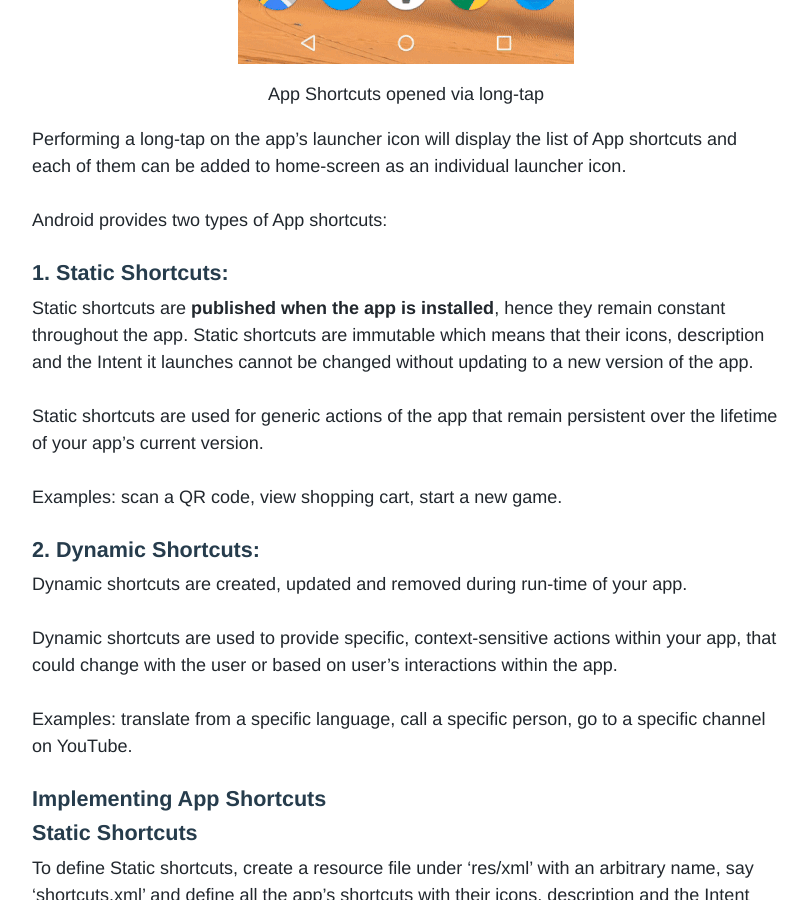
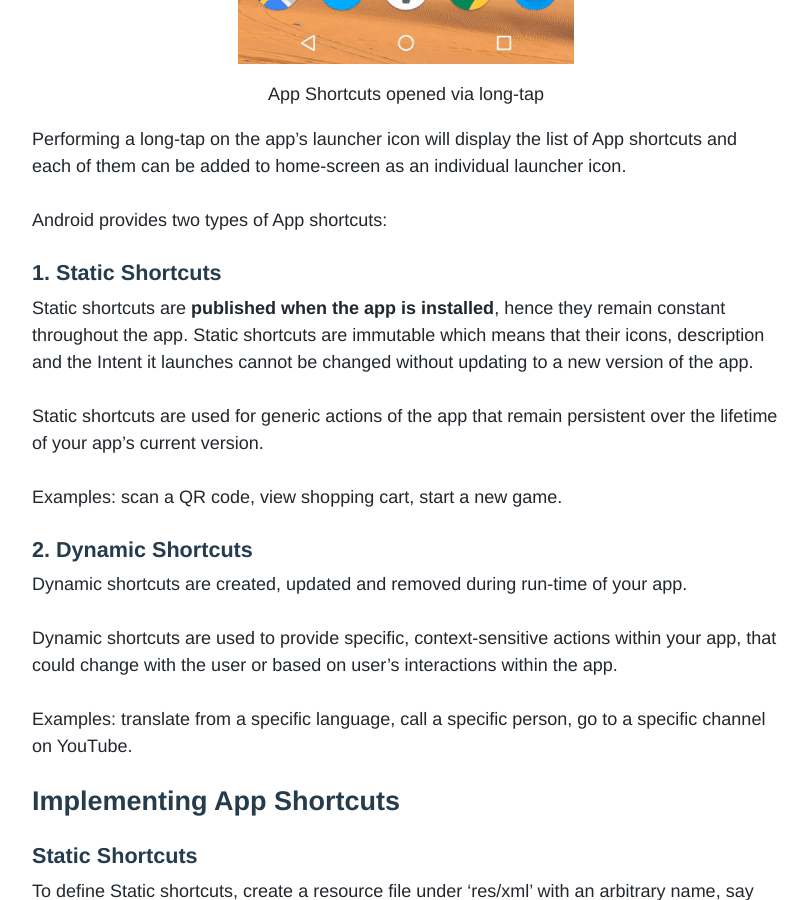
Before and after one commit to upday/upday.github.io, a Jekyll site: the page built from _posts/blog/2016-12-05-app-shortcuts.md, in a window 1280 px wide and 900 px high, scrolled down 874 px. Shown: the whole window, without its empty margins (234-1042 px from the left). Built offline with Jekyll 4.4.1, drawn with Linux system fonts in a browser that asks for light colours; nearby versions of some CDN libraries; some web fonts are replaced; comment, search, counter and statistics services are not loaded; some of the changed text lies outside the part shown.

Commit message:
Update title formatting

```diff
--- a/_posts/blog/2016-12-05-app-shortcuts.md
+++ b/_posts/blog/2016-12-05-app-shortcuts.md
@@ -23,21 +23,21 @@ Performing a long-tap on the app’s launcher icon will display the list of App
 
 Android provides two types of App shortcuts:
 
-#### 1. Static Shortcuts:
+#### 1. Static Shortcuts
 Static shortcuts are **published when the app is installed**, hence they remain constant throughout the app. Static shortcuts are immutable which means that their icons, description and the Intent it launches cannot be changed without updating to a new version of the app.
 
 Static shortcuts are used for generic actions of the app that remain persistent over the lifetime of your app’s current version.
 
 Examples: scan a QR code, view shopping cart, start a new game.
 
-#### 2. Dynamic Shortcuts:
+#### 2. Dynamic Shortcuts
 Dynamic shortcuts are created, updated and removed during run-time of your app.
 
 Dynamic shortcuts are used to provide specific, context-sensitive actions within your app, that could change with the user or based on user’s interactions within the app.
 
 Examples: translate from a specific language, call a specific person, go to a specific channel on YouTube.
 
-#### Implementing App Shortcuts
+## Implementing App Shortcuts
 
 #### Static Shortcuts
 To define Static shortcuts, create a resource file under ‘res/xml’ with an arbitrary name, say ‘shortcuts.xml’ and define all the app’s shortcuts with their icons, description and the Intent that it should launch within the app.
@@ -160,7 +160,7 @@ ShortcutInfo shortcut = new ShortcutInfo.Builder(this, "cartId")
 
 Typically, `FLAG_ACTIVITY_CLEAR_TASK` is defined so that the new target Activity is brought to front.
 
-#### Best practices:
+## Best practices
 
 * Use **at most 4 App shortcuts**, including static and dynamic ones, for a better user experience.
 
@@ -176,8 +176,8 @@ Typically, `FLAG_ACTIVITY_CLEAR_TASK` is defined so that the new target Activity
 
 * When the system **locale changes**, update the icon’s description. Keep in mind that Android 7.0 supports <a href="https://developer.android.com/about/versions/nougat/android-7.0.html#multi-locale_languages">multi-locale.</a>
 
-#### Testing:
+## Testing
 To test App shortcuts you would need Android version 7.1, with supported launcher(like the Nexus or Pixel launcher). A preview image can be easily setup on a rooted device or you can use an emulator, as described in detail <a href="https://developer.android.com/preview/download.html">here.</a>
 
-#### TL;DR
+## TL;DR
 To conclude, App shortcuts are a great way to provide quick and easy access to the app’s common and recommended points within the app. Reducing the number of taps is always something the user will love about your app. Users are excited about Android N and its time to make the most of it and let the heavy users of your app enjoy the cool new features. The complete source code can be found in my <a href="https://github.com/kavyaShreeHS/App-Shortcuts">GitHub repository.</a>
```
